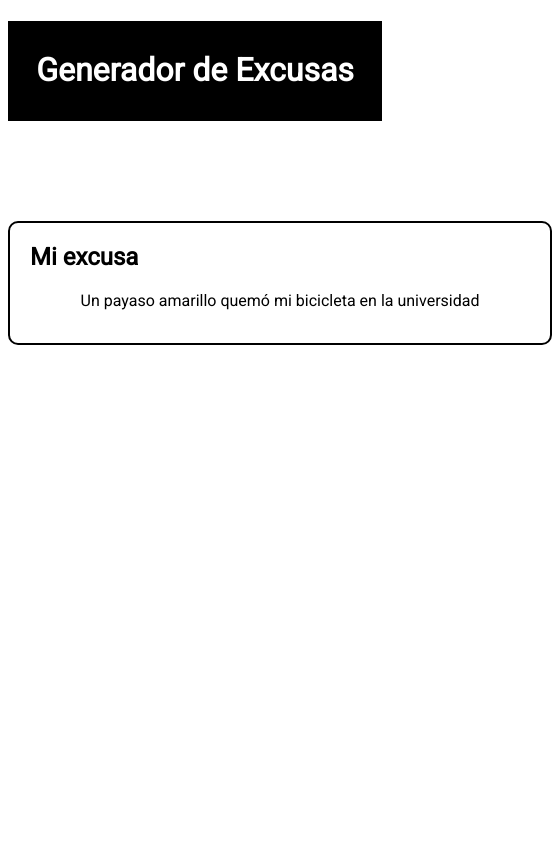
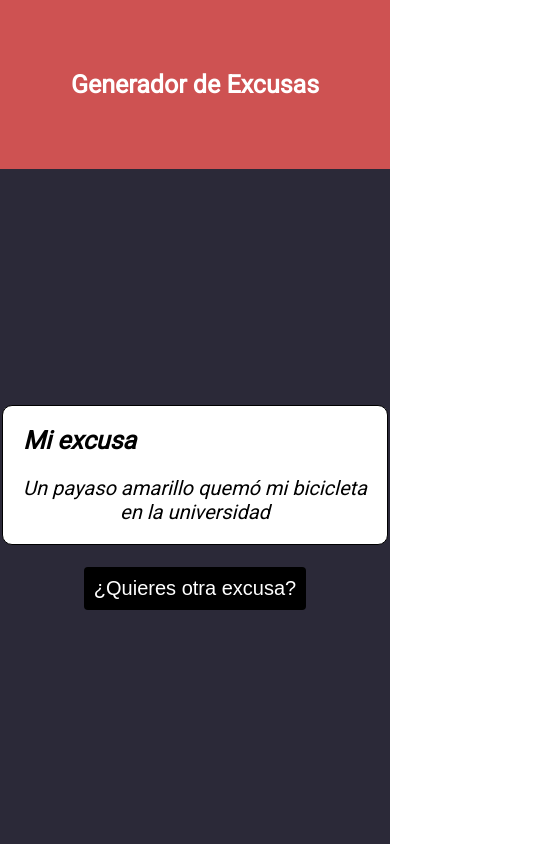
Before and after one commit to rabricenov/generador_de_excusas, a plain HTML site: page index.html in a window 390 px wide. Shown: the whole page, 552 px wide, since content can reach past the window. Drawn offline with Linux system fonts and the light colour scheme.

Commit message:
Agregué transciciones y meta viewport

```diff
--- a/index.html
+++ b/index.html
@@ -5,6 +5,8 @@
 	<title>Generador de excusas</title>
 	<link rel="stylesheet" type="text/css" href="./css/styles.css">
 	<link href="https://fonts.googleapis.com/css?family=Roboto" rel="stylesheet">
+	<meta name="viewport" content="width=device-width, user-scalable=no, initial-scale=1.0, maximum-scale=1.0, minimum-scale=1.0">
+
 </head>
 <body>
 
@@ -12,13 +14,19 @@
 	<h1>Generador de Excusas</h1>
 </div>
 
+
 <div class="main">
-	<h2>Mi excusa</h2>
-	<p id="excusa_random"></p>
+
+	<div class="excusa">
+		<h2>Mi excusa</h2>
+		<p id="excusa_random"></p>
+	</div>
+
+	<button onclick="window.location.reload()">¿Quieres otra excusa?</button>
+
 </div>
 
-
-<script type="text/javascript" src="./js/script.js"></script>
+<script type="text/javascript" src="/js/script.js"></script>
 
 
 </body>
--- a/sass/styles.scss
+++ b/sass/styles.scss
@@ -1,31 +1,116 @@
 body{
+	margin: 0;
+	padding: 0;
 	font-family: 'Roboto', sans-serif;
+	display: flex;
+	min-height: 100vh;
+
 }
 
 .titulo{
-	background: black;
-	height: 100px;
-	padding: 0;
+	transition: all 0.3s;
+	background: #ce5252;
+	width: 30%;
+	display: flex;
+	align-items: center;
+	justify-content: center;
 	h1{
 		color: white;
 		text-align: center;
-		padding-top: 30px;
+		padding: 5px;
+
 	}
 }
 
+
 .main{
-	border: 2px solid black;
+	transition: all 0.3s;
+	background: #2b2938;
+	width: 70%;
+	display: flex;
+	flex-direction:column;
+	align-items: center;
+	justify-content: center;
+
+	button{
+		border: none;
+		background: black;
+		color: white;
+		margin-top: 1em;
+		padding: 10px;
+		border-radius: 4px;
+		transition: all 0.3s;
+
+
+		&:hover{
+			background: white;
+			color: black;
+
+
+		}
+	}
+}
+
+.excusa{
+	transition: all 0.3s;
+	margin: 2px;
+	background: #fff;
+	border: 1.5px solid black;
 	padding-left: 20px;
 	padding-right: 20px;
-	height: 120px;
-	width: 500px;
-	margin: auto;
-	margin-top: 100px;
 	border-radius: 10px;
 
+	p, h2{
+		font-style: italic;
+	}
 
 }
 
 #excusa_random{
 	text-align: center;
+
 }
+
+@media screen and (max-width: 700px){
+
+	body{
+		flex-direction: column;
+	}
+
+	.titulo{
+		width: 100%;
+		height: 20vh;
+		justify-content: center;
+		align-items: center;
+
+		h1{
+			font-size: 25px;
+		}
+
+
+
+	}
+
+	.main{
+		width: 100%;
+		height: 80vh;
+		justify-content: center;
+		align-items: center;
+	}
+
+		.excusa{
+
+		h2{
+			font-size: 25px;
+		}
+
+		p{
+			font-size: 20px;
+		}
+	}
+
+	button{
+		font-size: 20px;
+	}
+
+}
```
Also changed, not shown: js/script.js (+0 -7 lines), css/styles.css, 1 other file.
